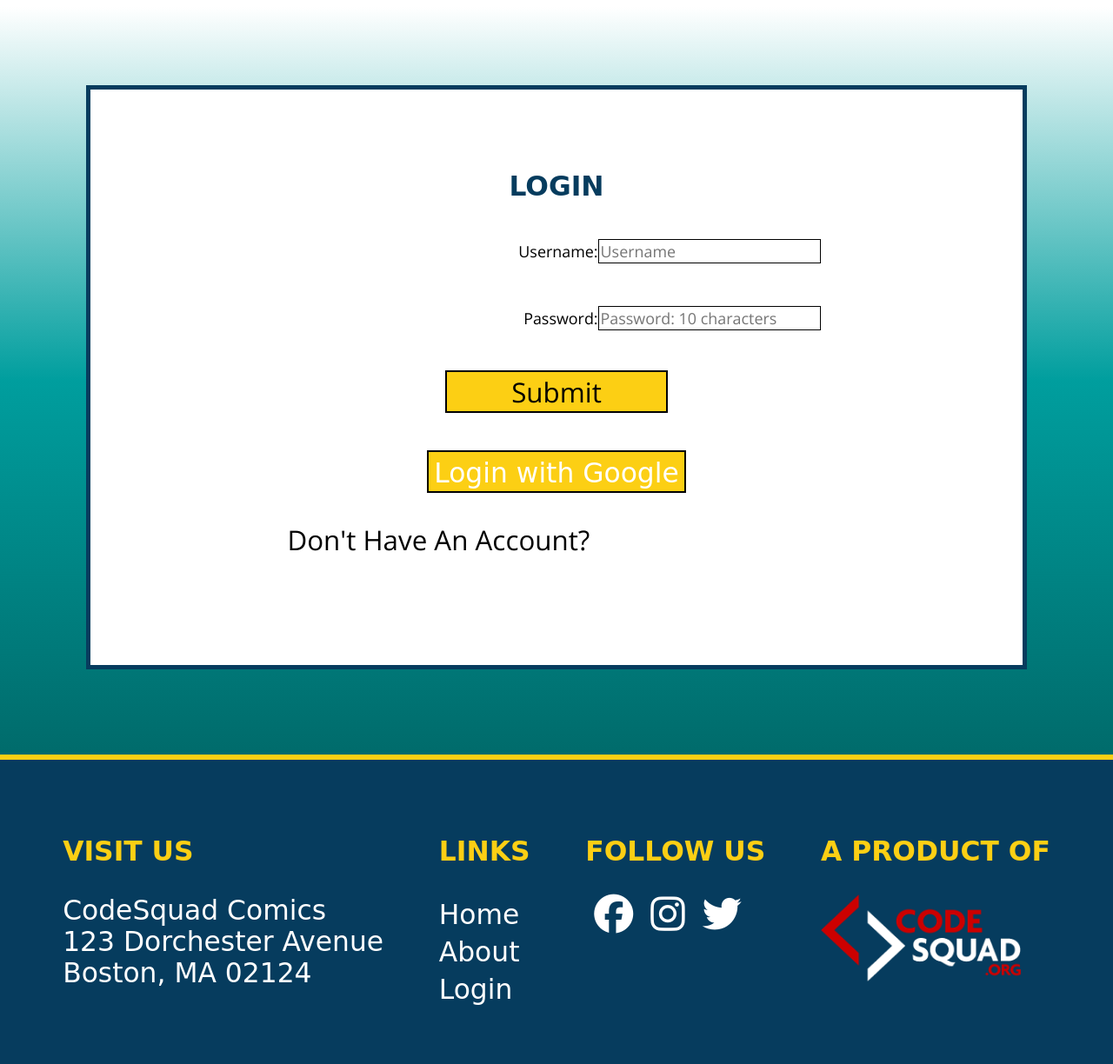
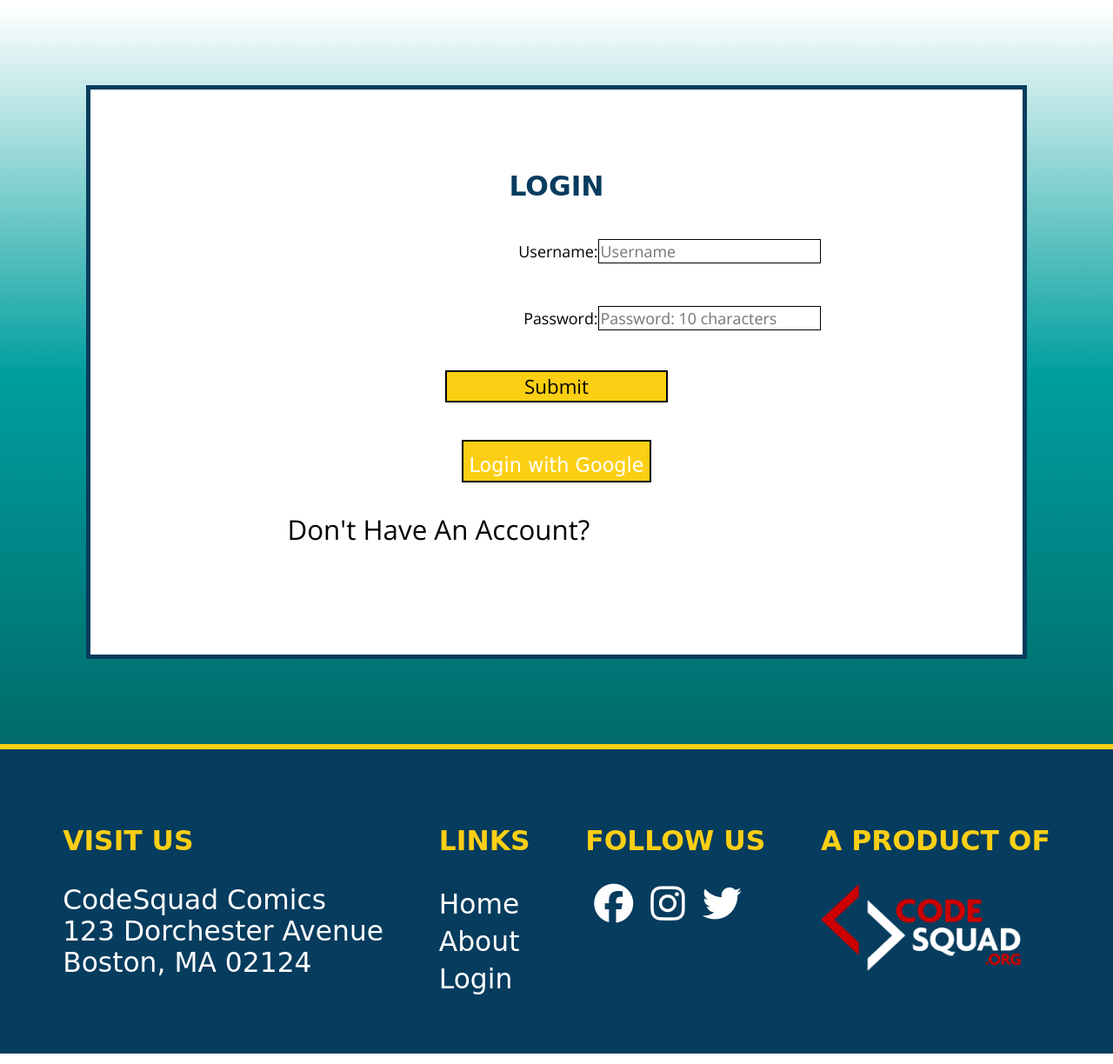
Before and after one commit to Zhikeng/codesquadComics, a Node server app: page /login in a window 1280 px wide. Shown: the part 118-1342 px from the top of the page at 87% size. Run offline with Node 20, Linux system fonts and the light colour scheme; some libraries are stand-ins or nearby versions; some web fonts are replaced.

Commit message:
Update styles.css

```diff
--- a/public/styles/styles.css
+++ b/public/styles/styles.css
@@ -247,11 +247,12 @@ textarea {
     border:var(--black) solid 2px;
     margin:0 auto;
     display: block;
+    font-size: 1rem;
 }
 
-/* .login-font {
+.login-font {
     font-size: 1rem;
-} */
+}
 
 .codesquad-comics-intro {
     font-size: 1rem;
```
